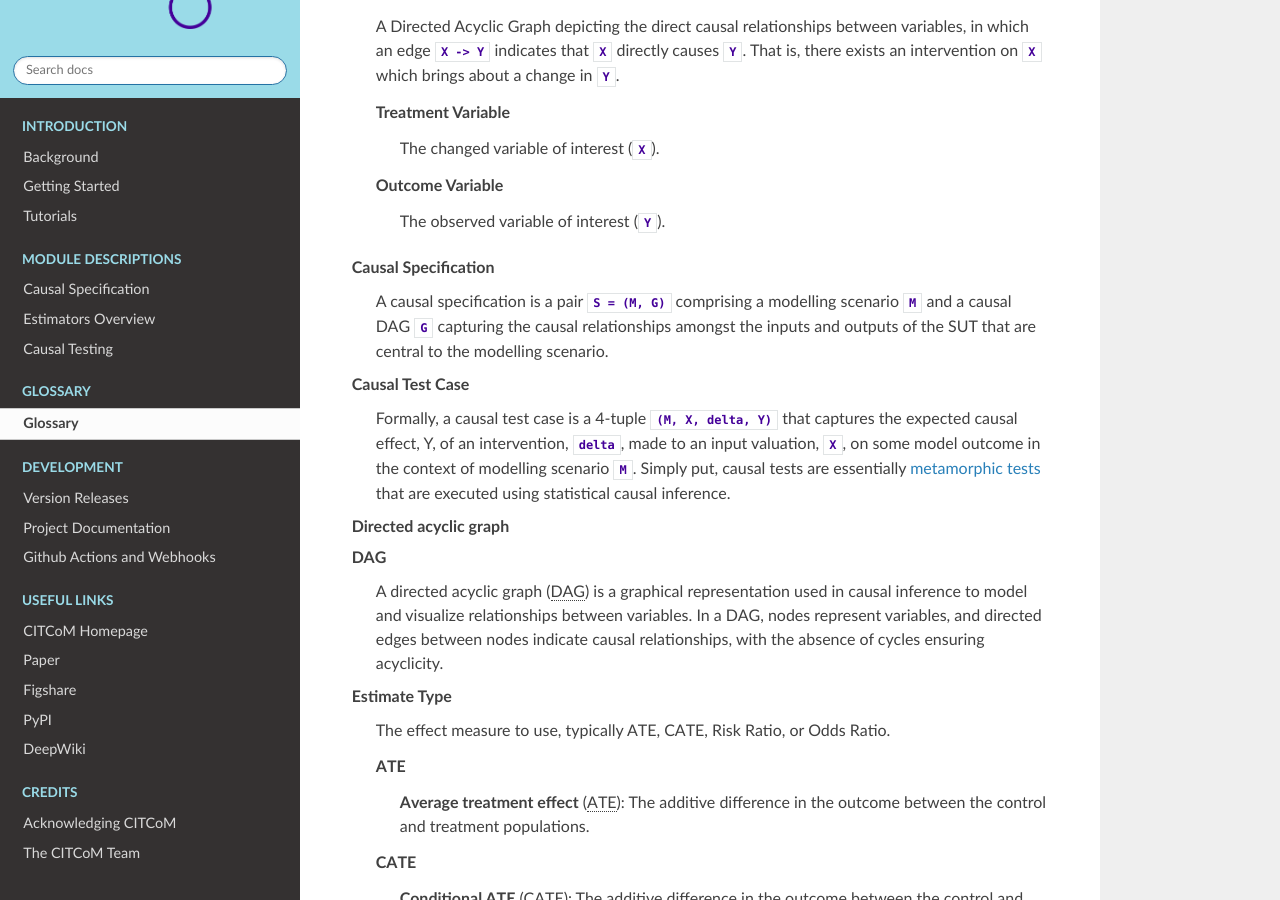
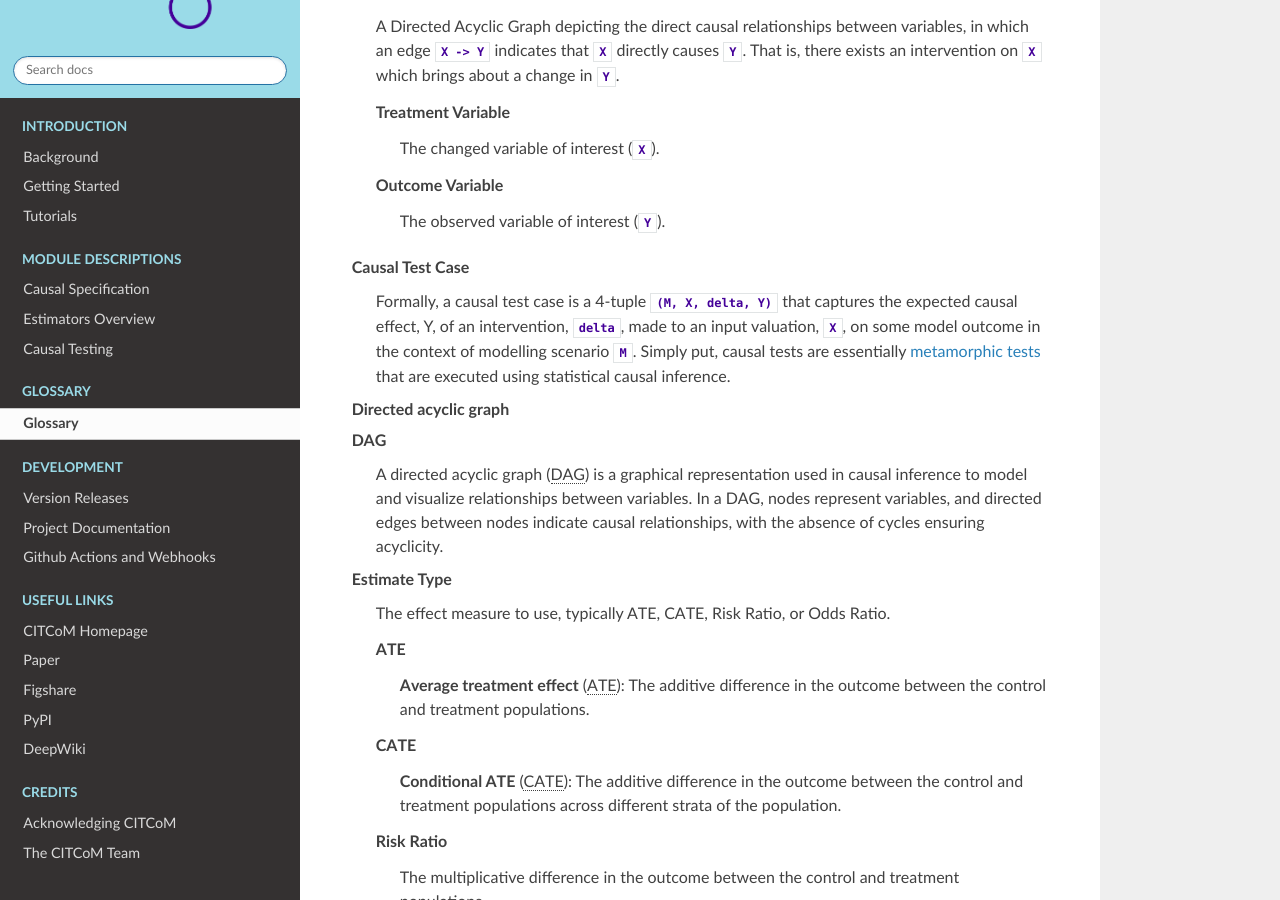
Before and after one commit to CITCOM-project/CausalTestingFramework, a Sphinx documentation site: the page built from docs/source/glossary.rst, in a window 1280 px wide and 900 px high, scrolled down 315 px. Built offline with Sphinx 7.4.7 and the Read the Docs theme 3.1.0, drawn with Linux system fonts in a browser that asks for light colours; pages that are not in the unit, such as notebooks, are missing from menus.

Commit message:
Removed causal spec from glossary

```diff
--- a/docs/source/glossary.rst
+++ b/docs/source/glossary.rst
@@ -16,9 +16,6 @@ Glossary
 
       **Outcome Variable**
          The observed variable of interest (``Y``).
-
-   Causal Specification
-      A causal specification is a pair ``S = (M, G)`` comprising a modelling scenario ``M`` and a causal DAG ``G`` capturing the causal relationships amongst the inputs and outputs of the SUT that are central to the modelling scenario.
 
    Causal Test Case
       Formally, a causal test case is a 4-tuple ``(M, X, delta, Y)`` that captures the expected causal effect, Y, of an intervention, ``delta``, made to an input valuation, ``X``, on some model outcome in the context of modelling scenario ``M``.
```
